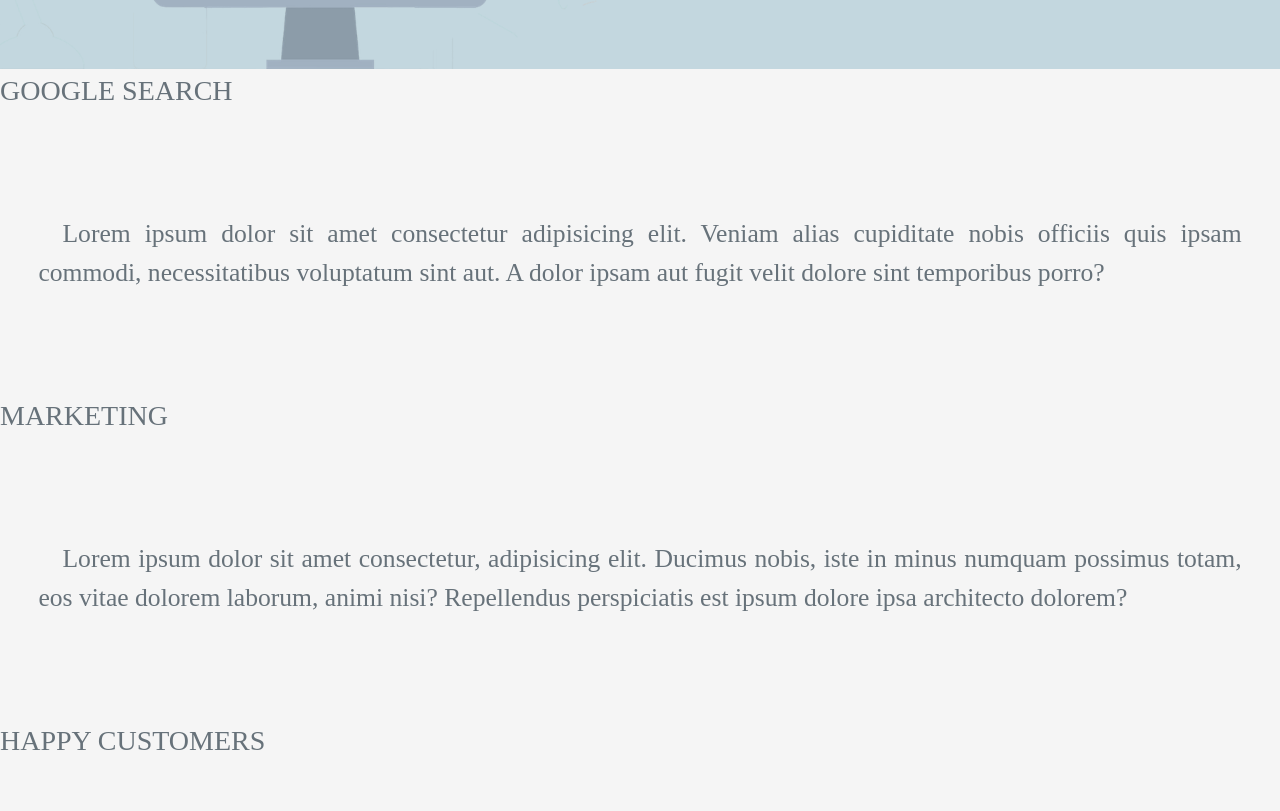
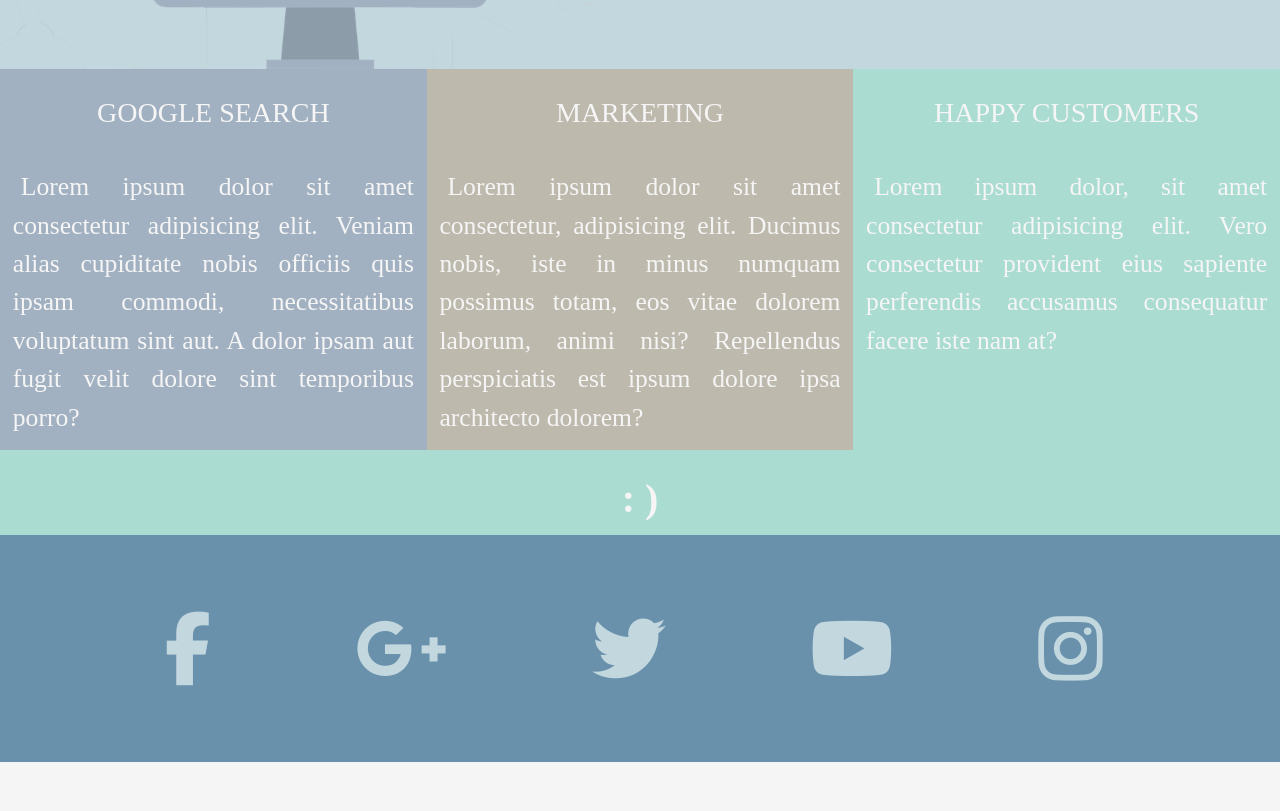
Before and after one commit to Rulo180/Flat-Responsive-Website, a plain HTML site: page index.html in a window 1280 px wide. Shown: the part 1989-2800 px from the top of the page. After the commit the page ends 2751 px from the top, so only its background shows below. Drawn offline with Linux system fonts and the light colour scheme.

Commit message:
Full-width design

```diff
--- a/css/main.css
+++ b/css/main.css
@@ -17,6 +17,7 @@ h2 {
     text-align: center;
     padding-top: 2%;
     text-transform: uppercase;
+    color: #F5F5F5;
 }
 
 h3 {
@@ -25,6 +26,7 @@ h3 {
     padding: 5% 0;
     font-weight: 400;
     text-transform: uppercase;
+    color: #F5F5F5;
 }
 
 p {
@@ -33,6 +35,7 @@ p {
     padding: 3%;
     text-indent: 2%;
     text-align: justify;
+    color: #F5F5F5;
 }
 
 img {
@@ -153,10 +156,6 @@ article {
     height: auto;
 }
 
-article#tablet {
-    background-color: #C3D7Df;
-}
-
 aside {
     float: right;
     margin: 0 auto;
@@ -164,6 +163,79 @@ aside {
     height: auto;
 }
 
+article#tablet {
+    background-color: #C3D7Df;
+}
+article#mobile {
+    background-color: #BEB9AD;
+}
+
 aside#tablet {
     background-color: #A2B1C1;
 }
+
+aside#desktop {
+    background-color: #F1AA90;
+}
+
+.inner-wrapper-right {
+    float: left;
+    width: 100%;
+    background-color: #C3D7DF;
+}
+
+.inner-wrapper-thirds {
+    float: left;
+    width: 100%;
+    background-color: #AADCD2;
+}
+
+.one-third {
+    width: 33.333333%;
+    text-align: center;
+    float: left;
+}
+
+section#google {
+    background-color: #A2B1C1;
+}
+
+section#marketing {
+    background-color: #BEB9AD;
+}
+
+section#customers {
+    background-color: #AADCD2;
+}
+
+section#smiley {
+    background-color: #AADCD2;
+    padding: 0 0 1%;
+    clear: both;
+}
+
+/* ---Start Footer --- */
+footer {
+    background-color: #6991AC;
+    width: 100%;
+}
+
+footer ul.social{
+    list-style-type: none;
+    text-align: center;
+}
+
+footer ul.social li {
+    display: inline;
+}
+
+footer ul.social i {
+    font-size: 460%;
+    margin: 1%;
+    padding: 5% 5% 5% 4%;
+    color: #C3D7Df;
+}
+
+footer ul.social i:hover {
+    color: #F5F5F5;
+}
```
